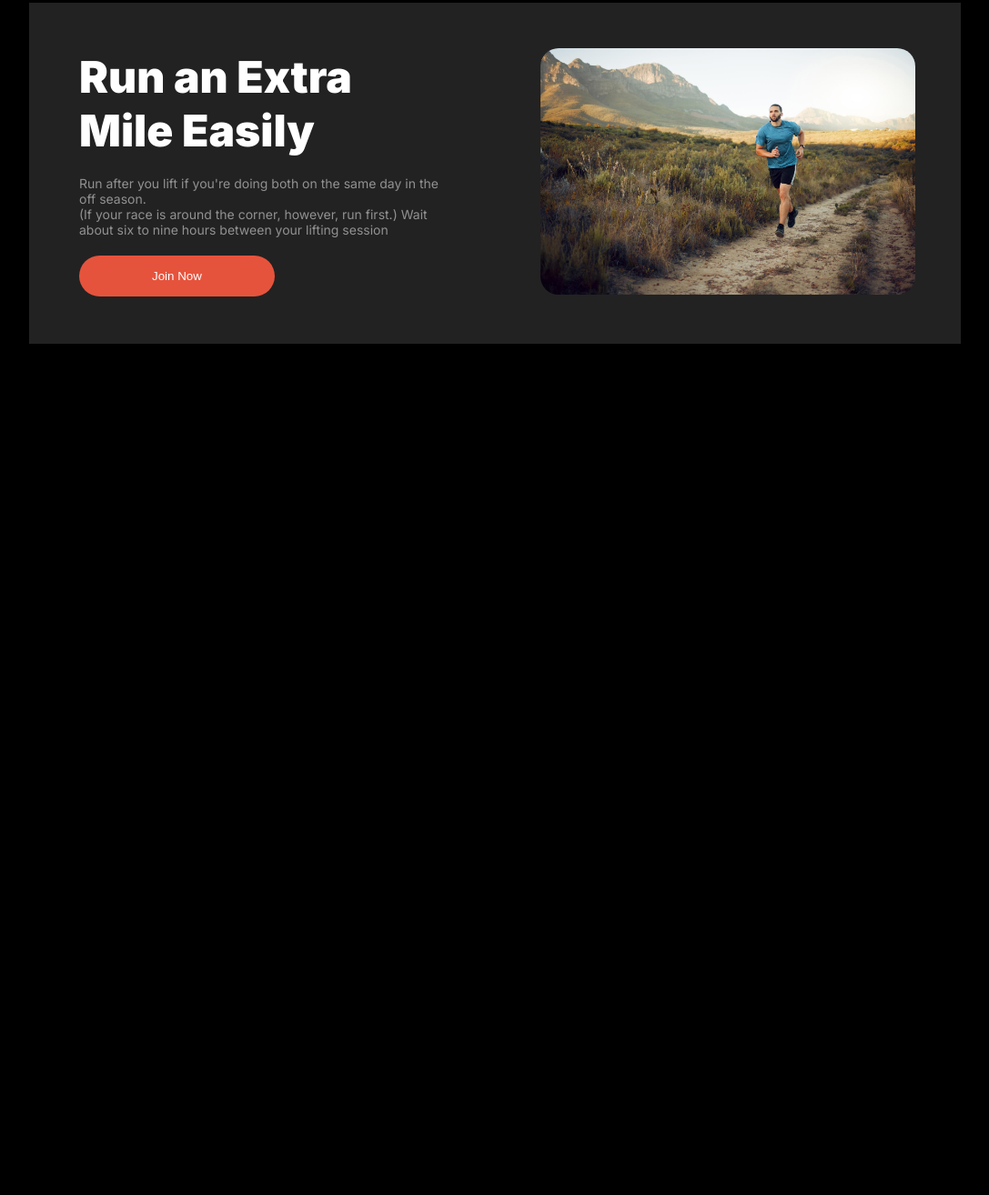
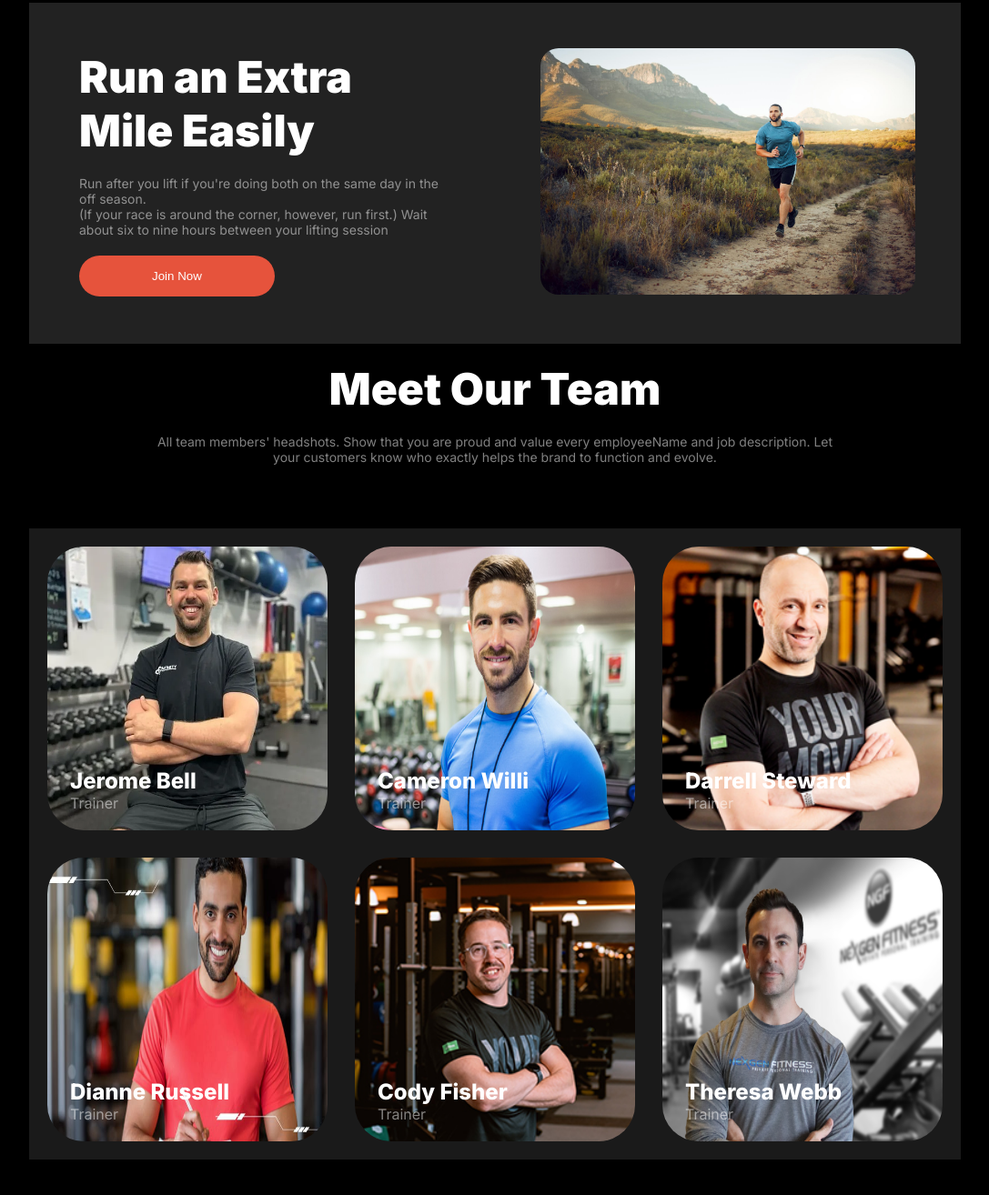
Before and after one commit to Dev-Tofazzal/Assignment_10_2, a plain HTML site: page index.html in a window 1280 px wide. Shown: the part 1343-2657 px from the top of the page at 91% size, without its empty margins (96-1183 px from the left). Before the commit the page ends 1721 px from the top, so only its background shows below. Drawn offline with Linux system fonts and the light colour scheme; a web font is replaced by a local one.

Commit message:
tainer part end with responsive

```diff
--- a/css/style.css
+++ b/css/style.css
@@ -188,12 +188,14 @@ button:first-child{
 
 /* habit part start here */
 
-.change_habit_container{
+.change_habit_container,
+.team_container{
    display: flex;
    justify-content: center;
    text-align: center;
 }
-.change_habit_title{
+.change_habit_title,
+.team_title{
     margin-top: 20px;
 }
 
@@ -270,6 +272,50 @@ button:first-child{
 
 /* run extra part end here */
 
+/* team part start here  */
+.team_items{
+    margin: 50px 0;
+    background-color:rgba(255, 255, 255, 0.1) ;
+   padding: 20px;
+}
+.item_row1,
+.item_row2{
+    display: grid;
+    grid-template-columns: repeat(3,1fr);
+    justify-content: center;
+    gap: 30px;
+
+}
+.item_row1{
+    margin-bottom: 30px;
+}
+.tainer_img{
+    position: relative;
+}
+.tainer_img img{
+    width: 100%;
+    height: 100%;
+    border-radius: 40px;
+    -webkit-border-radius: 40px;
+    -moz-border-radius: 40px;
+    -ms-border-radius: 40px;
+    -o-border-radius: 40px;
+}
+.item_title {
+    position: absolute;
+    bottom: 20px;
+    left: 25px;
+}
+.item_title h2{
+   font-size: 1.5rem;
+   font-weight: 800;
+}
+.item_title p{
+    color:rgba(255, 255, 255, 0.5);
+}
+
+/* team part end here  */
+
 
 
 /* reponsive part here */
@@ -319,4 +365,9 @@ button:first-child{
 .run_extra_right{
     padding: 20px;
 }
+.item_row1,
+.item_row2{
+     grid-template-columns: repeat(1,1fr);
+
 }
+}
--- a/index.html
+++ b/index.html
@@ -114,6 +114,65 @@
 
         <!-- run extra part end her -->
 
+        <!-- team part start here -->
+         <section class="container">
+            <div class="team_container">
+                <div class="team_title cmn_title">
+                    <h2>Meet Our Team</h2>
+                    <p>All team members' headshots. Show that you are proud and value every employeeName and job description. Let <br> your customers know who exactly helps the brand to function and evolve.</p>
+                </div>
+            </div>
+            <div class="team_items">
+                <div class="item_row1">
+                    <div class="tainer_img">
+                        <img src="images/trainer1.png" alt="">
+                        <div class="item_title">
+                            <h2>Jerome Bell</h2>
+                            <p>Trainer</p>
+                        </div>
+                    </div>
+                    <div class="tainer_img">
+                        <img src="images/trainer2.png" alt="">
+                        <div class="item_title">
+                            <h2>Cameron Willi</h2>
+                            <p>Trainer</p>
+                        </div>
+                    </div>
+                    <div class="tainer_img">
+                        <img src="images/trainer3.png" alt="">
+                        <div class="item_title">
+                            <h2>Darrell Steward</h2>
+                            <p>Trainer</p>
+                        </div>
+                    </div>
+                </div>
+                <div class="item_row2">
+                    <div class="tainer_img">
+                        <img src="images/trainer4.png" alt="">
+                        <div class="item_title">
+                            <h2>Dianne Russell</h2>
+                            <p>Trainer</p>
+                        </div>
+                    </div>
+                    <div class="tainer_img">
+                        <img src="images/trainer5.png" alt="">
+                        <div class="item_title">
+                            <h2>Cody Fisher</h2>
+                            <p>Trainer</p>
+                        </div>
+                    </div>
+                    <div class="tainer_img">
+                        <img src="images/trainer6.png" alt="">
+                        <div class="item_title">
+                            <h2>Theresa Webb</h2>
+                            <p>Trainer</p>
+                        </div>
+                    </div>
+                </div>
+            </div>
+         </section>
+        <!-- team part end here -->
+
 
     </main>
     <footer>
```
